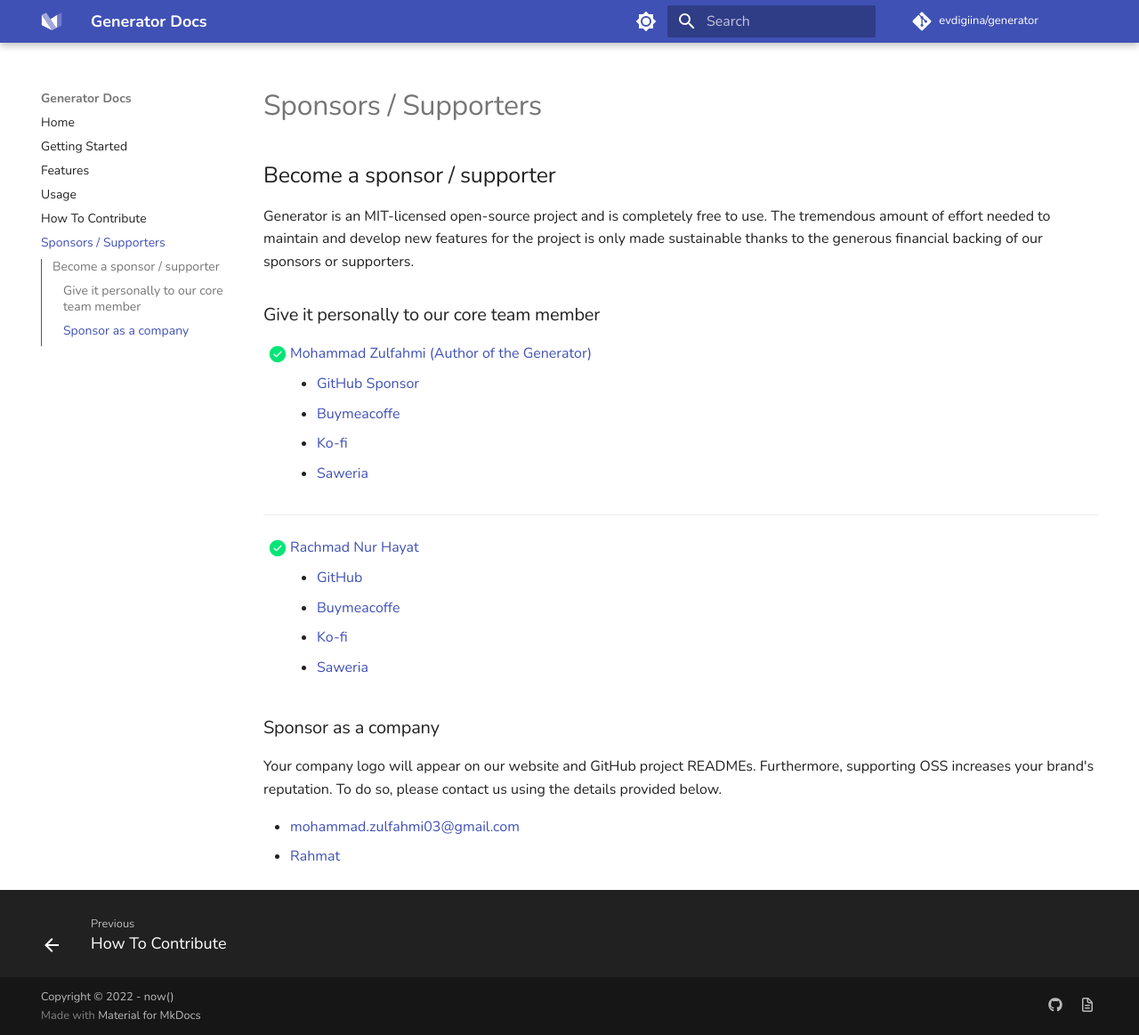
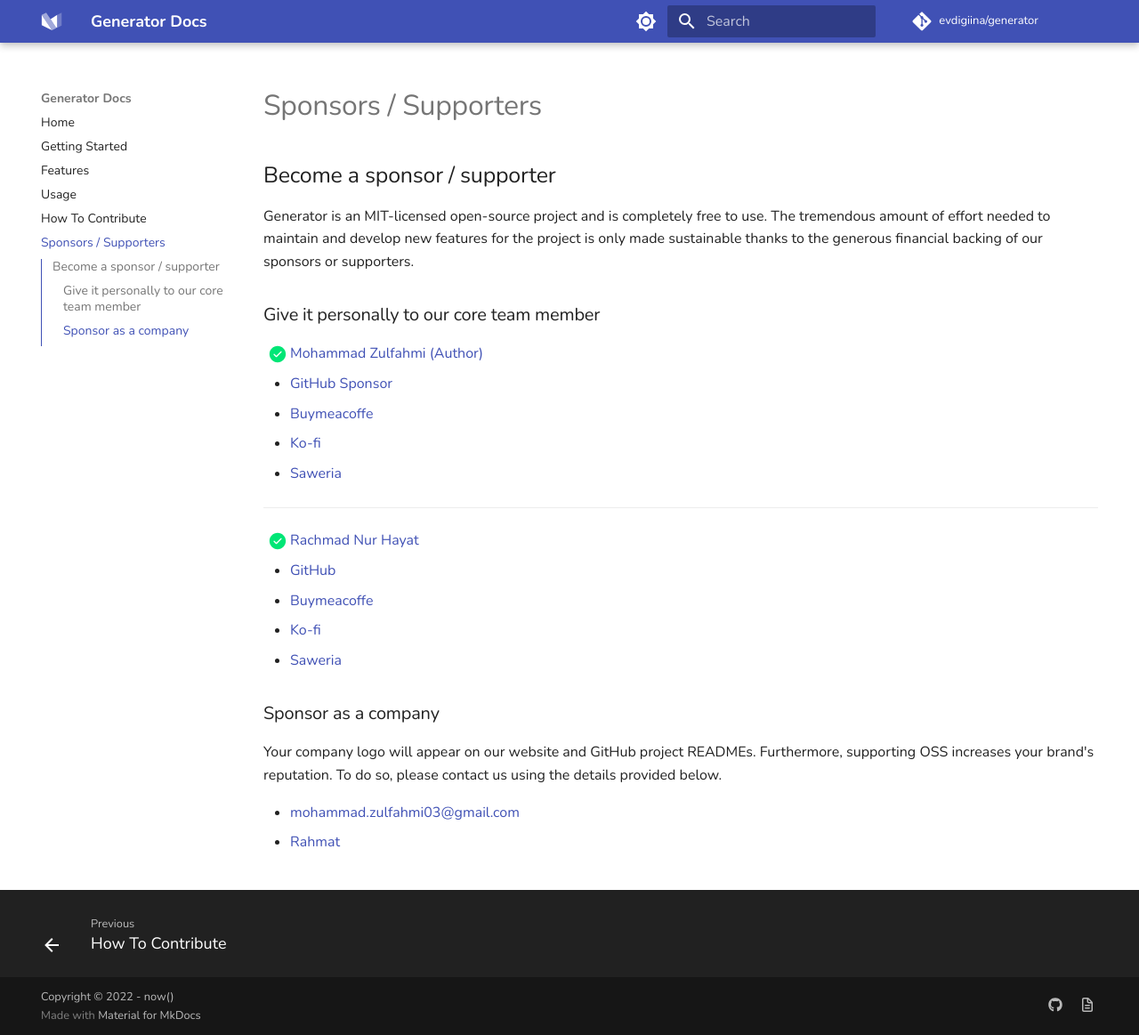
Before and after one commit to Evdigi-INA/generator-docs, an MkDocs documentation site: the page built from docs/sponsors.md, in a window 1280 px wide and 1163 px high. Shown: the whole window at 89% size. Built offline with MkDocs 1.6.1 and Material for MkDocs 9.7.7, drawn with Linux system fonts in a browser that asks for light colours; nearby versions of some CDN libraries; comment, search, counter and statistics services are not loaded.

```diff
--- a/docs/sponsors.md
+++ b/docs/sponsors.md
@@ -4,19 +4,19 @@ Generator is an MIT-licensed open-source project and is completely free to use.
 
 ### Give it personally to our core team member
 
-- [x] [Mohammad Zulfahmi (Author of the Generator)](https://zzzul.me)
-    - [GitHub Sponsor](https://github.com/sponsors/Zzzul)
-    - [Buymeacoffe](https://www.buymeacoffee.com/mzulfahmi)
-    - [Ko-fi](https://ko-fi.com/mzulfahmi)
-    - [Saweria](https://saweria.co/zzzul)
+- [x] [Mohammad Zulfahmi (Author)](https://zzzul.me)
+  - [GitHub Sponsor](https://github.com/sponsors/Zzzul)
+  - [Buymeacoffe](https://www.buymeacoffee.com/mzulfahmi)
+  - [Ko-fi](https://ko-fi.com/mzulfahmi)
+  - [Saweria](https://saweria.co/zzzul)
 
 <hr>
 
 - [x] [Rachmad Nur Hayat](https://rnh-is.me/)
-    - [GitHub](https://github.com/rachyharkov)
-    - [Buymeacoffe](#)
-    - [Ko-fi](#)
-    - [Saweria](#)
+  - [GitHub](https://github.com/rachyharkov)
+  - [Buymeacoffe](#)
+  - [Ko-fi](#)
+  - [Saweria](#)
 
 ### Sponsor as a company
 
```
Also changed, not shown: docs/index.md (+8 -1 lines).
